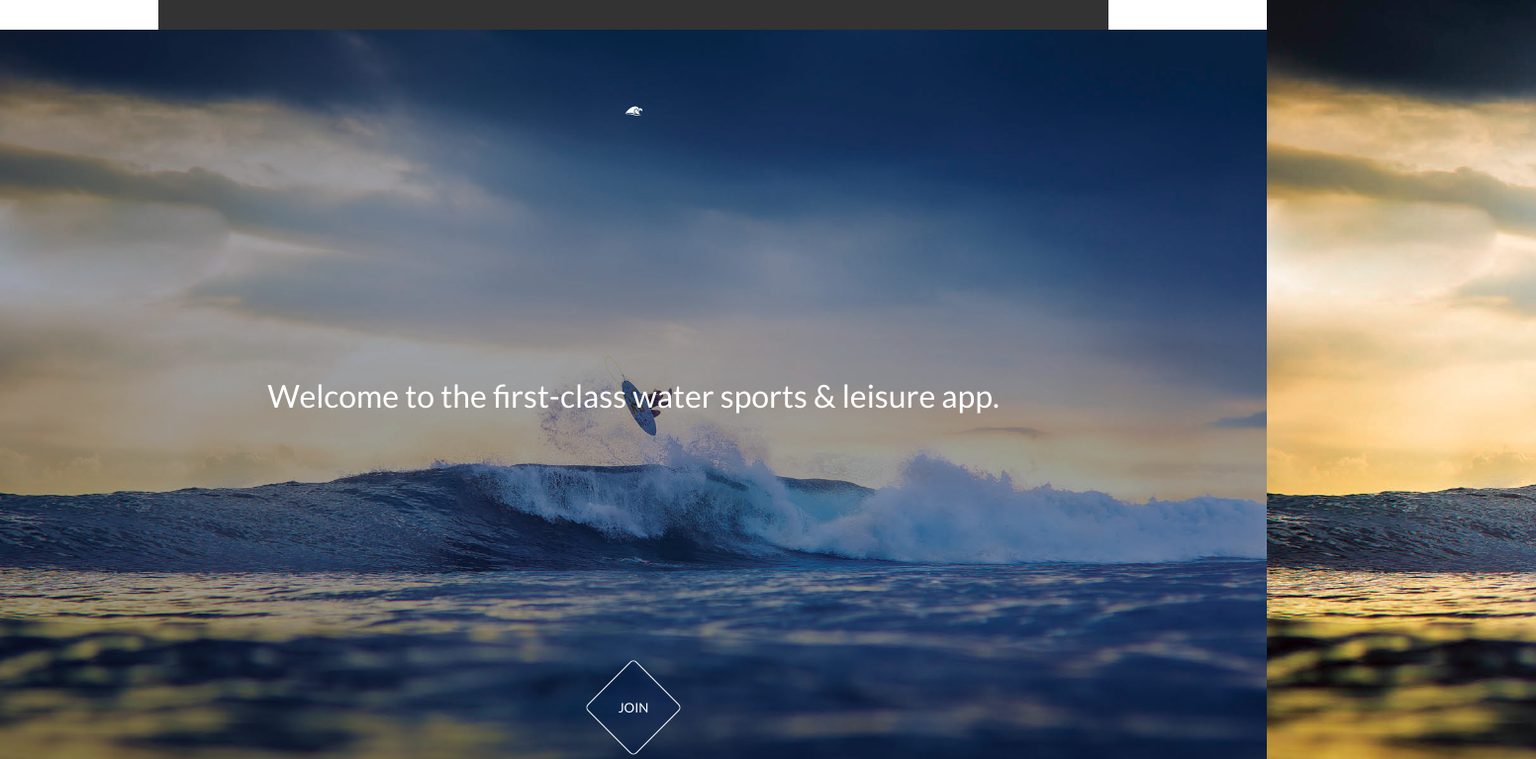
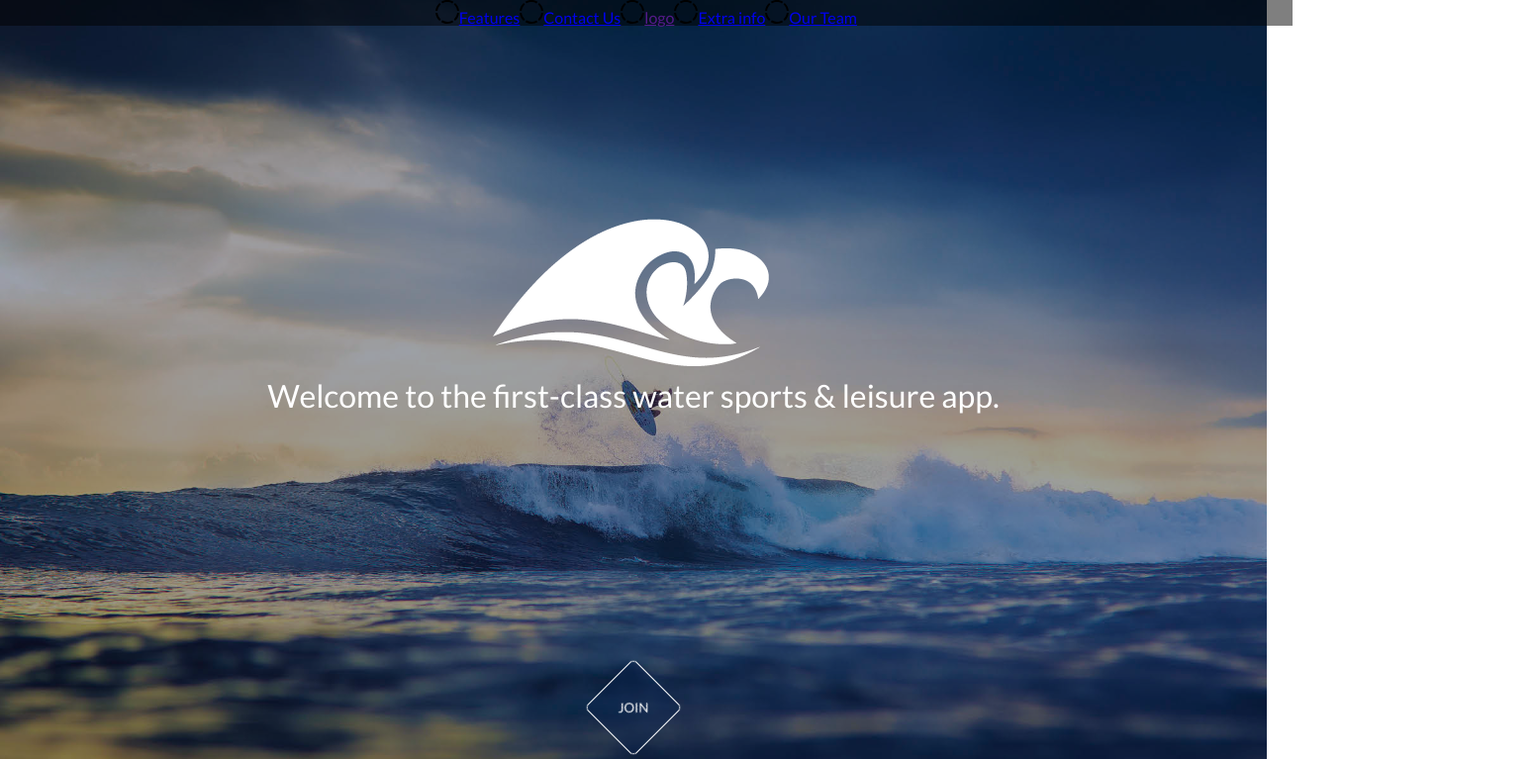
Before and after one commit to infoshareacademy/jfdd5-seascript, a plain HTML site: page index.html in a window 1280 px wide. Shown: the top 767 px of the page at 99% size, 1552 px wide, since content can reach past the window. Drawn offline with Linux system fonts and the light colour scheme.

Commit message:
[FD5SS-4] - Opracowanie css pod nawi, dodanie ikonki testowej

```diff
--- a/assets/css/features.css
+++ b/assets/css/features.css
@@ -1,11 +1,11 @@
-img {
-    width: 25px;
-    height: 25px;
-}
-li {
-    display: inline-block;
-    position: relative;
-    left: 15%;
-    width: 100%;
-    margin: 80px;
-}
+/*img {*/
+    /*width: 25px;*/
+    /*height: 25px;*/
+/*}*/
+/*li {*/
+    /*display: inline-block;*/
+    /*position: relative;*/
+    /*left: 15%;*/
+    /*width: 100%;*/
+    /*margin: 80px;*/
+/*}*/
--- a/assets/css/nav.css
+++ b/assets/css/nav.css
@@ -1,32 +1,19 @@
 nav {
+    background: rgba(0, 0, 0, .5);
+    position: fixed;
+    width: 100%;
     display: flex;
-    align-content: center;
     justify-content: center;
-    position: fixed;
-    top: 0;
-    left: 0;
-    width: 100%;
-    height: 30px;
-    background: #fff;
-    color: #000;
-    z-index: 5;
+    padding: 0 1%;
 }
 
-ul.responsive-menu{
-    display: inline-flex;
-    list-style-type: none;
-    margin: 0;
-    padding: 0;
-    overflow: hidden;
-    background-color: #333;
+nav > ul {
+    display: flex;
 }
 
-ul.responsive-menu li a {
-    display: inline-block;
-    color: #f2f2f2;
-    text-align: center;
-    padding: 14px 16px;
-    text-decoration: none;
-    transition: 0.3s;
-    font-size: 17px;
+nav > ul > a {
+    padding: 1rem 2rem;
+    line-height: 0;
+    font-size: 0;
+    color: transparent;
 }
--- a/index.html
+++ b/index.html
@@ -16,14 +16,14 @@
 
 
 <body>
-<nav>
-    <ul class="responsive-menu">
-        <li class="menu-item"><a href="#features" class="link"></a></li>
-        <li class="menu-item"><a href="#contact-form" class="link"></a></li>
-        <li class="menu-item"><a href="#product-extra-info" class="link"></a></li>
-        <li class="menu-item"><a href="#team" class="link"></a></li>
-        <li class="menu-item"><a href="" class="link"></a></li>
-    </ul>
+<nav class="nav-bar">
+        <ul class="responsive-menu">
+            <li><a href="#features" class="link"><img src="assets/image/iconmonstr-circle-4.svg" alt="icon">Features</a></li>
+            <li><a href="#contact-form" class="link"><img src="assets/image/iconmonstr-circle-4.svg" alt="icon">Contact Us</a></li>
+            <li class="logo"><a href="" class="link"><img src="assets/image/iconmonstr-circle-4.svg" alt="icon">logo</a></li>
+            <li><a href="#product-extra-info" class="link"><img src="assets/image/iconmonstr-circle-4.svg" alt="icon">Extra info</a></li>
+            <li><a href="#team" class="link"><img src="assets/image/iconmonstr-circle-4.svg" alt="icon">Our Team</a></li>
+        </ul>
 </nav>
 <header class="teaser">
 
@@ -49,7 +49,8 @@
             <p>Daj nam maila. użyjemy go tylko raz aby poinformować Ciebie o dacie premiery produktu.</p>
         </div>
         <div class="send-mail">
-            <input type="email" name="user-email" placeholder="wpisz swojego maila" size="40"> <input type="submit" value="wyślij!">
+            <input type="email" name="user-email" placeholder="wpisz swojego maila" size="40"> <input type="submit"
+                                                                                                      value="wyślij!">
         </div>
     </section>
 
```
Also changed, not shown: assets/image/iconmonstr-circle-4.svg (added).
